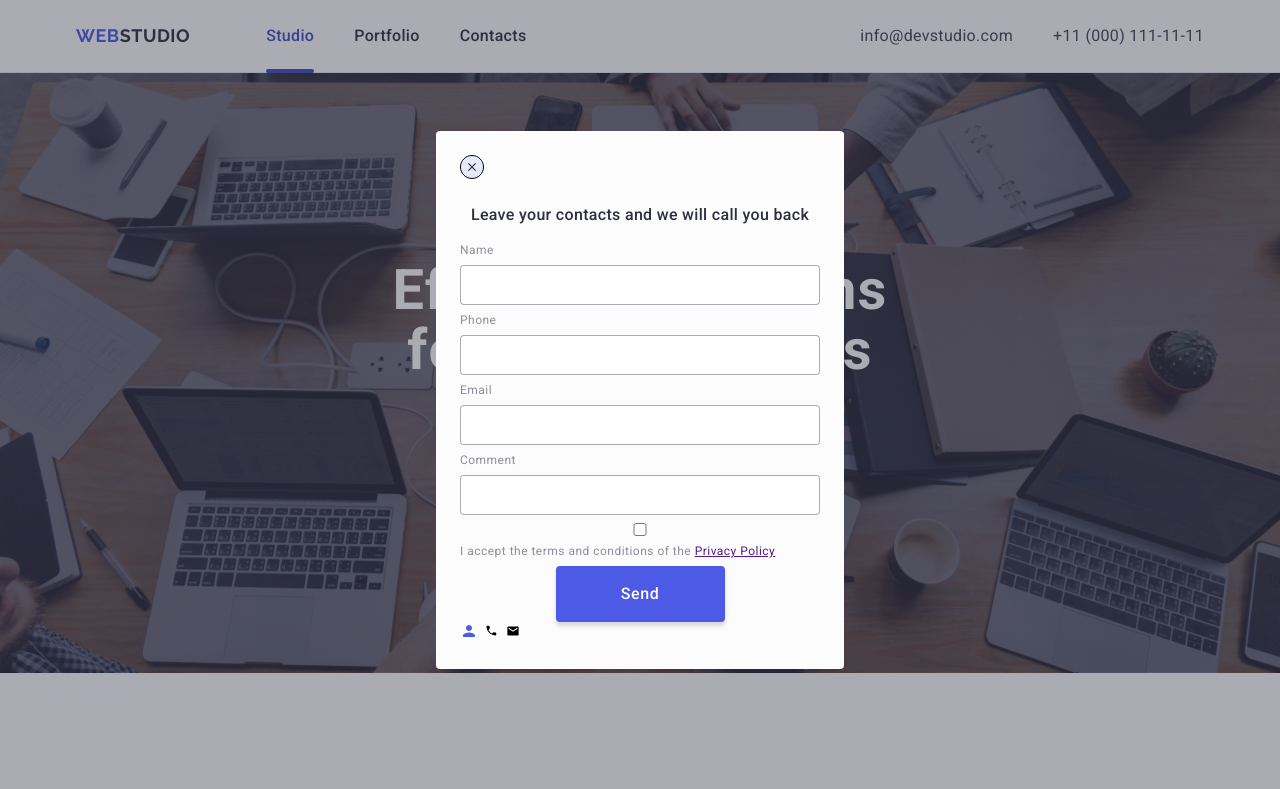
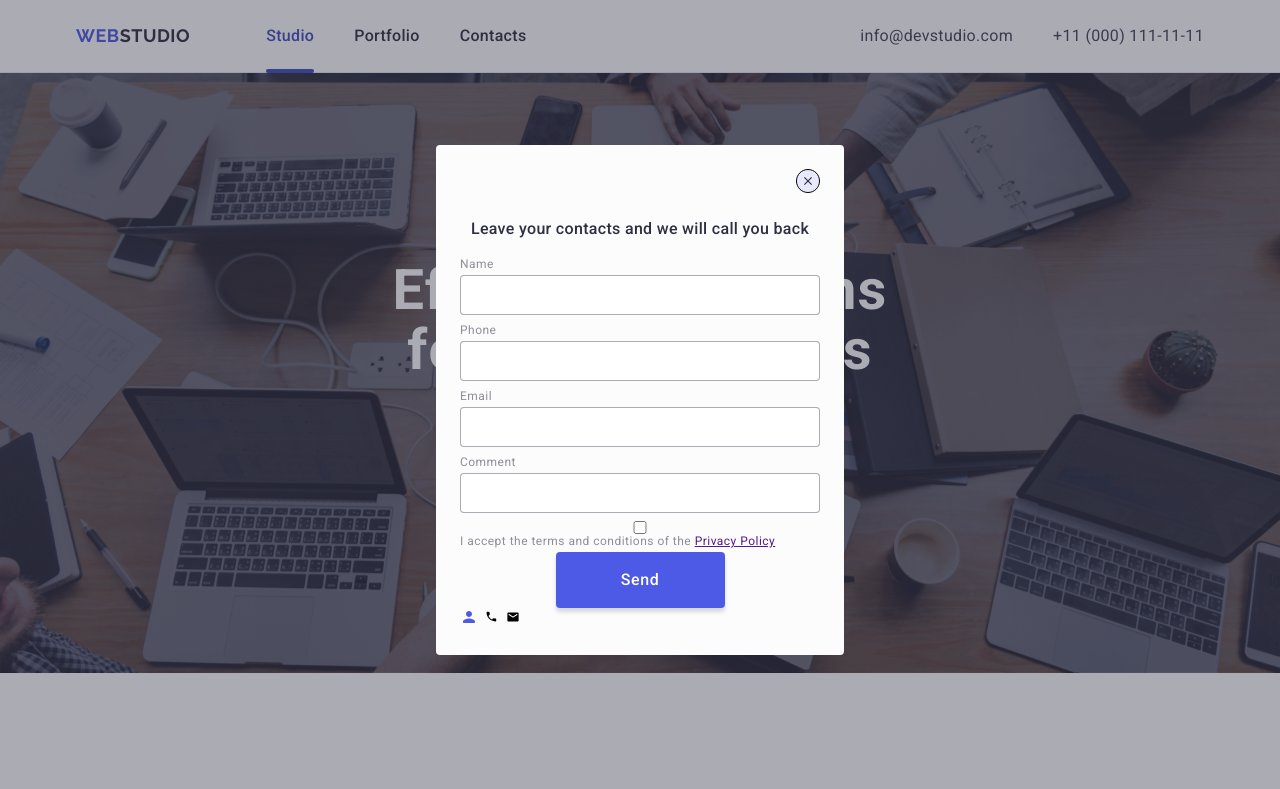
Before and after one commit to ValerieLeonidova/blenden-3-group-3-4, a plain HTML site: page index.html in a window 1280 px wide. Shown: the top 789 px of the page. Drawn offline with nearby package versions, Linux system fonts and the light colour scheme.

Commit message:
minor bug fix

```diff
--- a/css/styles.css
+++ b/css/styles.css
@@ -205,8 +205,10 @@ color: #404BBF;
 
 /* Backdrop */
 
-
 .backdrop {
+    display: none;
+}
+.backdrop.is-active {
     display: flex;
     align-items: center;
     justify-content: center;
@@ -227,12 +229,10 @@ color: #404BBF;
 .modal-form {
     display: flex;
     flex-direction: column;
-    gap: 8px;
 }
 .modal-group {
     padding: 0;
-    margin: 0
-    ;
+    margin: 0;
 
 }
 .close-btn {
@@ -246,6 +246,7 @@ color: #404BBF;
     border: none;
     padding: 0;
     margin-bottom: 24px;
+    margin-left: auto;
 }
 .modal-title {
     color: #2E2F42;
@@ -261,6 +262,7 @@ color: #404BBF;
     font-weight: 400;
     line-height: 1.17;
     letter-spacing: 0.04em;
+    margin-bottom: 4px;
 }
 .modal-input {
     width: 360px;
@@ -268,16 +270,21 @@ color: #404BBF;
     border-radius: 4px;
     border: 1px solid rgba(46, 47, 66, 0.40);
     padding: 8px 16px;
+    margin-bottom: 8px;
 }
 textarea {
     resize: none;
     height: 120px;
+    /* box-sizing: border-box; */
 }
 .modal-input::placeholder {
     color: rgba(46, 47, 66, 0.40);
     font-size: 12px;
     line-height: 1.17;
     letter-spacing: 0.04;
+}
+.modal-input:focus-within {
+    border-color: #4D5AE5;
 }
 .send-btn {
     display: block;
--- a/index.html
+++ b/index.html
@@ -66,7 +66,7 @@
           <button type="button" class="button">Order Service</button>
         </div>
 
-        <div class="backdrop">
+        <div class="backdrop is-active">
           <div class="modal">
             <button class="close-btn" type="button">
               <svg class="icon" height="24" width="24">
@@ -94,7 +94,6 @@
                   class="modal-input"
                   type="text"
                   name="comment"
-                  rows="5"
                   id="comment"
                   placeholder="Text input"
                 >
@@ -104,7 +103,7 @@
                   I accept the terms and conditions of the
                   <a href="">Privacy Policy</a>
                 </label>
-                <button class="send-btn" type="button">Send</button>
+                <button class="send-btn" type="submit">Send</button>
               </form>
               <svg class="icon" height="18" width="18">
                 <use href="./images/icons.svg#icon-person-black-18dp-1"></use>
```
